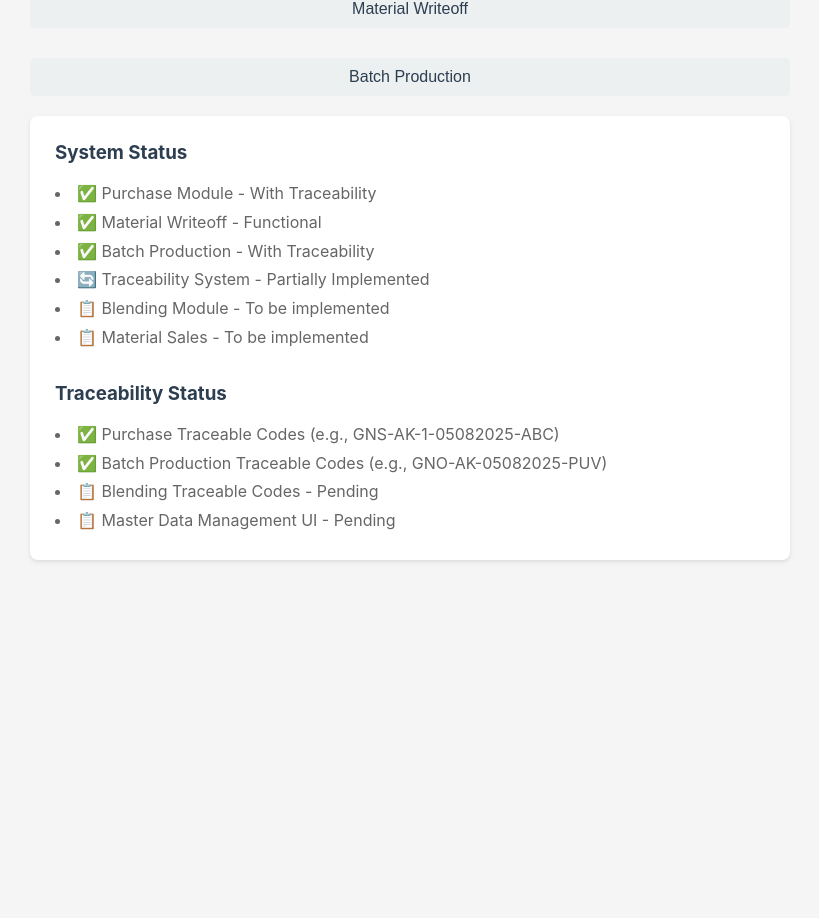
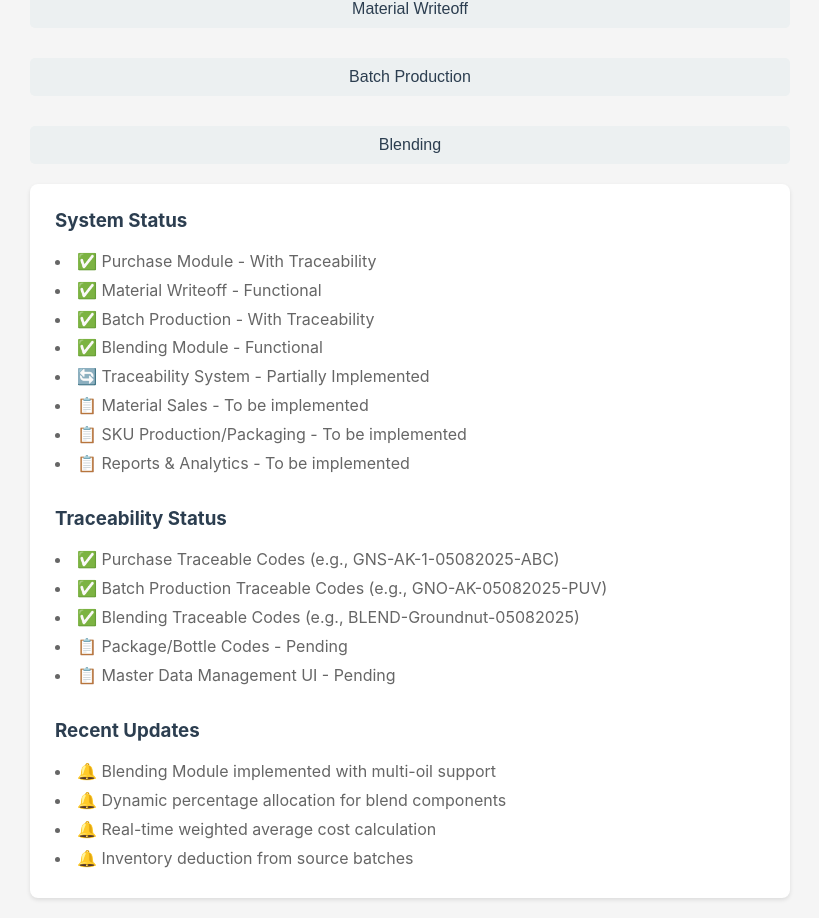
Before and after one commit to rjshvjy/puvi-frontend, a React (Create React App) app: page / in a window 1280 px wide. Shown: the part 336-1254 px from the top of the page, without its empty margins (230-1049 px from the left). Before the commit the page ends 916 px from the top, so only its background shows below. Built offline with nearby package versions, Linux system fonts and the light colour scheme.

Commit message:
Update App.js

```diff
--- a/src/App.js
+++ b/src/App.js
@@ -3,6 +3,7 @@ import './App.css';
 import Purchase from './modules/Purchase';
 import MaterialWriteoff from './modules/MaterialWriteoff';
 import BatchProduction from './modules/BatchProduction';
+import Blending from './modules/Blending';
 
 function App() {
   const [activeModule, setActiveModule] = useState('info');
@@ -84,6 +85,22 @@ function App() {
         >
           Batch Production
         </button>
+
+        <button
+          onClick={() => setActiveModule('blending')}
+          style={{
+            padding: '10px 20px',
+            backgroundColor: activeModule === 'blending' ? '#9b59b6' : '#ecf0f1',
+            color: activeModule === 'blending' ? 'white' : '#2c3e50',
+            border: 'none',
+            borderRadius: '5px',
+            cursor: 'pointer',
+            fontWeight: activeModule === 'blending' ? 'bold' : 'normal',
+            transition: 'all 0.2s ease'
+          }}
+        >
+          Blending
+        </button>
       </nav>
 
       {activeModule === 'info' && (
@@ -93,17 +110,28 @@ function App() {
             <li>✅ Purchase Module - With Traceability</li>
             <li>✅ Material Writeoff - Functional</li>
             <li>✅ Batch Production - With Traceability</li>
+            <li>✅ Blending Module - Functional</li>
             <li>🔄 Traceability System - Partially Implemented</li>
-            <li>📋 Blending Module - To be implemented</li>
             <li>📋 Material Sales - To be implemented</li>
+            <li>📋 SKU Production/Packaging - To be implemented</li>
+            <li>📋 Reports & Analytics - To be implemented</li>
           </ul>
 
           <h3 style={{ marginTop: '30px' }}>Traceability Status</h3>
           <ul>
             <li>✅ Purchase Traceable Codes (e.g., GNS-AK-1-05082025-ABC)</li>
             <li>✅ Batch Production Traceable Codes (e.g., GNO-AK-05082025-PUV)</li>
-            <li>📋 Blending Traceable Codes - Pending</li>
+            <li>✅ Blending Traceable Codes (e.g., BLEND-Groundnut-05082025)</li>
+            <li>📋 Package/Bottle Codes - Pending</li>
             <li>📋 Master Data Management UI - Pending</li>
+          </ul>
+
+          <h3 style={{ marginTop: '30px' }}>Recent Updates</h3>
+          <ul>
+            <li>🔔 Blending Module implemented with multi-oil support</li>
+            <li>🔔 Dynamic percentage allocation for blend components</li>
+            <li>🔔 Real-time weighted average cost calculation</li>
+            <li>🔔 Inventory deduction from source batches</li>
           </ul>
         </div>
       )}
@@ -111,6 +139,7 @@ function App() {
       {activeModule === 'purchase' && <Purchase />}
       {activeModule === 'writeoff' && <MaterialWriteoff />}
       {activeModule === 'batch' && <BatchProduction />}
+      {activeModule === 'blending' && <Blending />}
     </div>
   );
 }
```
